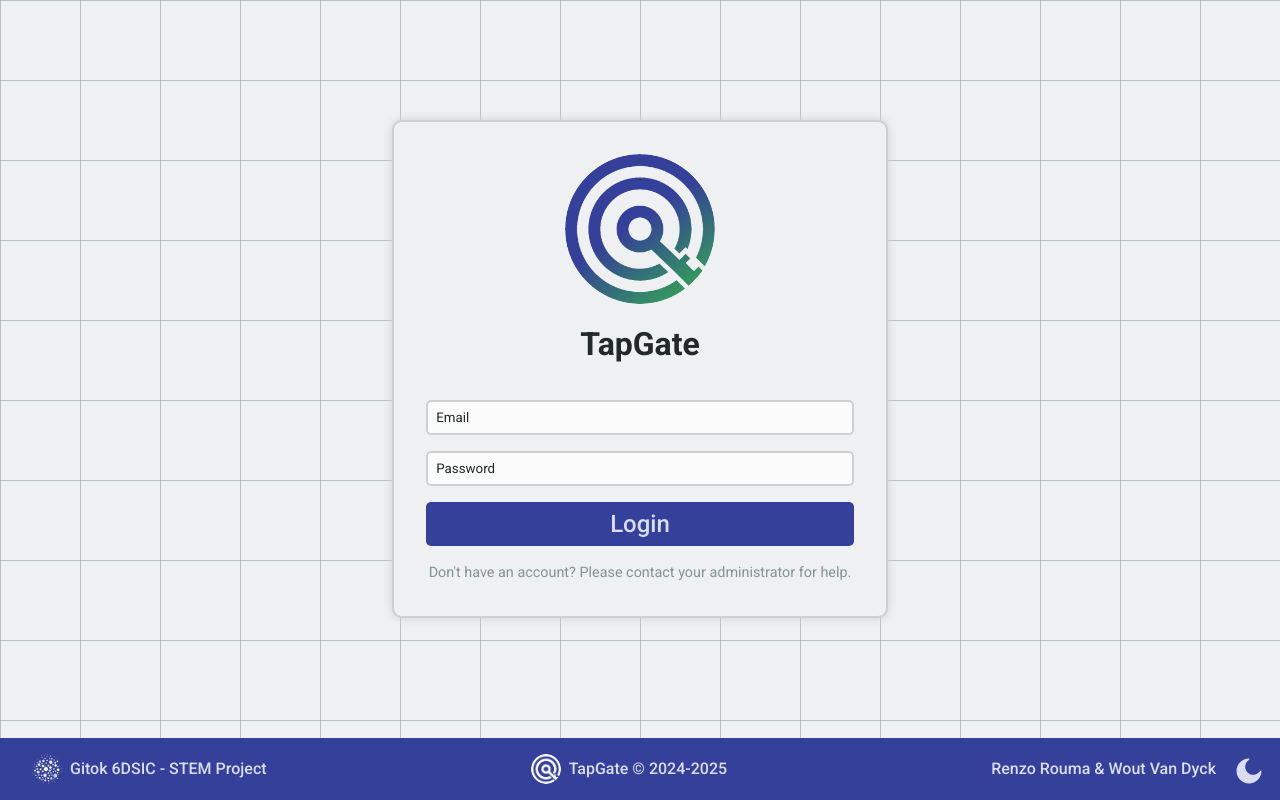
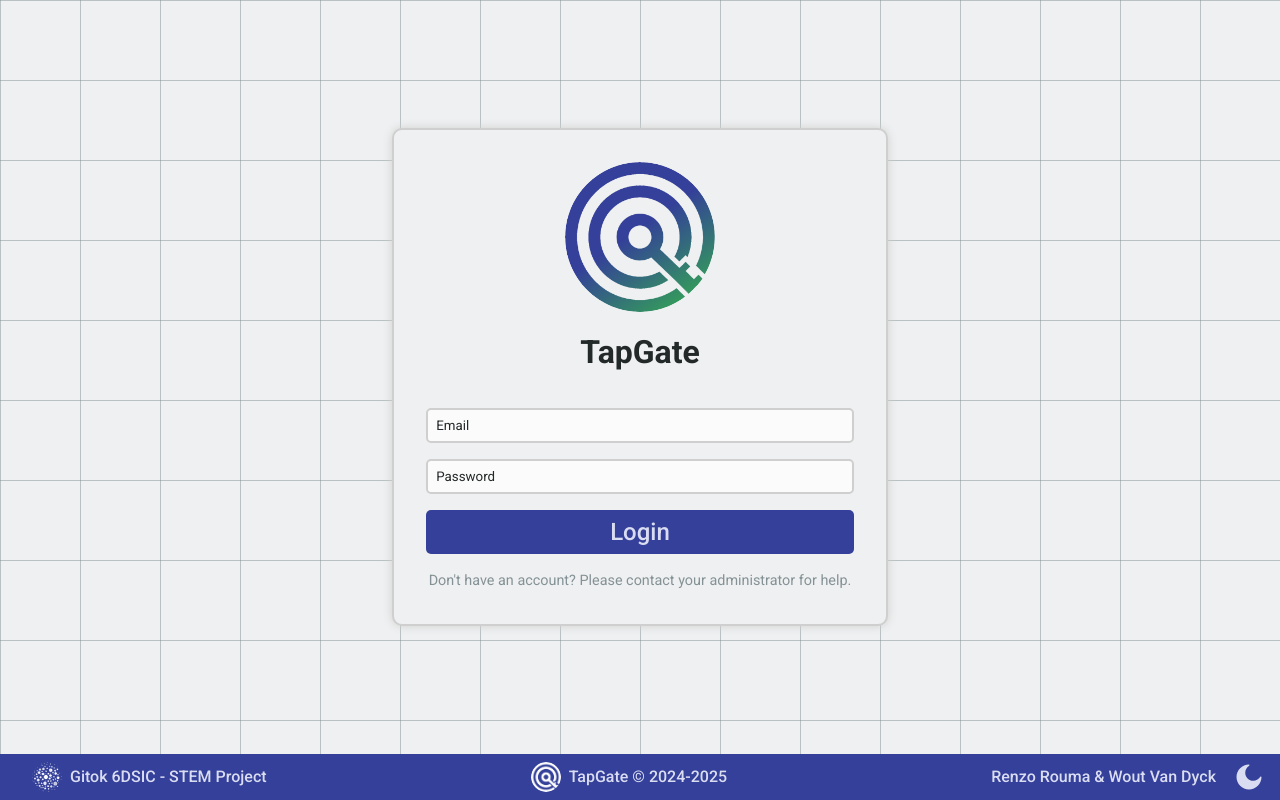
Before and after one commit to Viovyx/Gitok-Flask-Website-STEM-Project, a Flask app: page / in a window 1280 px wide. Run offline with Flask 3, Linux system fonts and the light colour scheme; parts of the project's set-up code (start-up, migrations or seed data) failed here and were passed over.

Commit message:
fix footer height

```diff
--- a/static/css/style.css
+++ b/static/css/style.css
@@ -155,7 +155,7 @@ h2 {
     align-items: center;
     height: fit-content;
     margin-top: auto;
-    padding: 1rem 2rem;
+    padding: 0.5rem 2rem;
     background-color: var(--primary);
     color: var(--primary-content);
     padding-right: 4rem;
@@ -339,7 +339,7 @@ form button:active {
     height: auto;
     cursor: pointer;
     position: fixed;
-    bottom: 0.9em;
+    bottom: 0.5em;
     right: 1em;
 }
 
```
